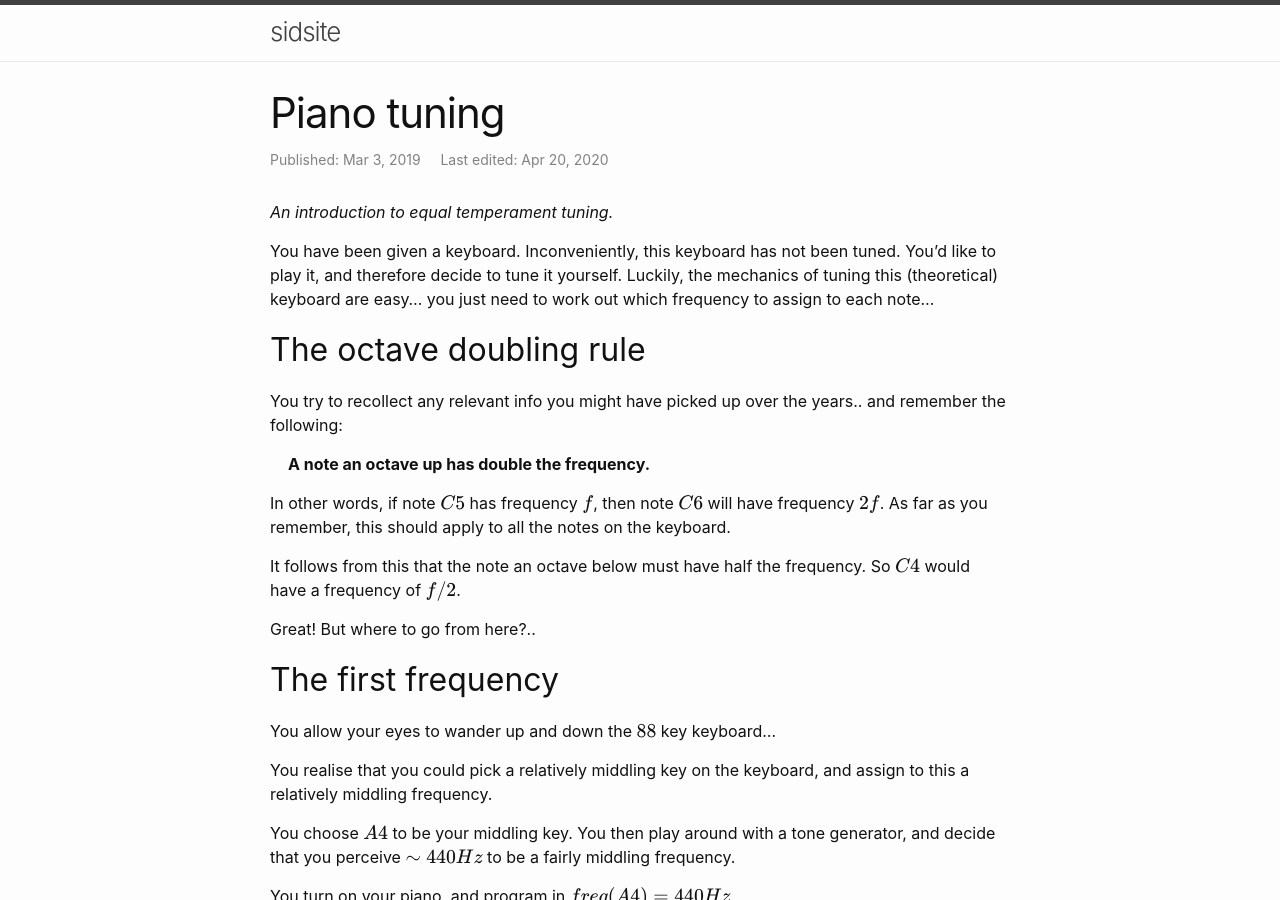
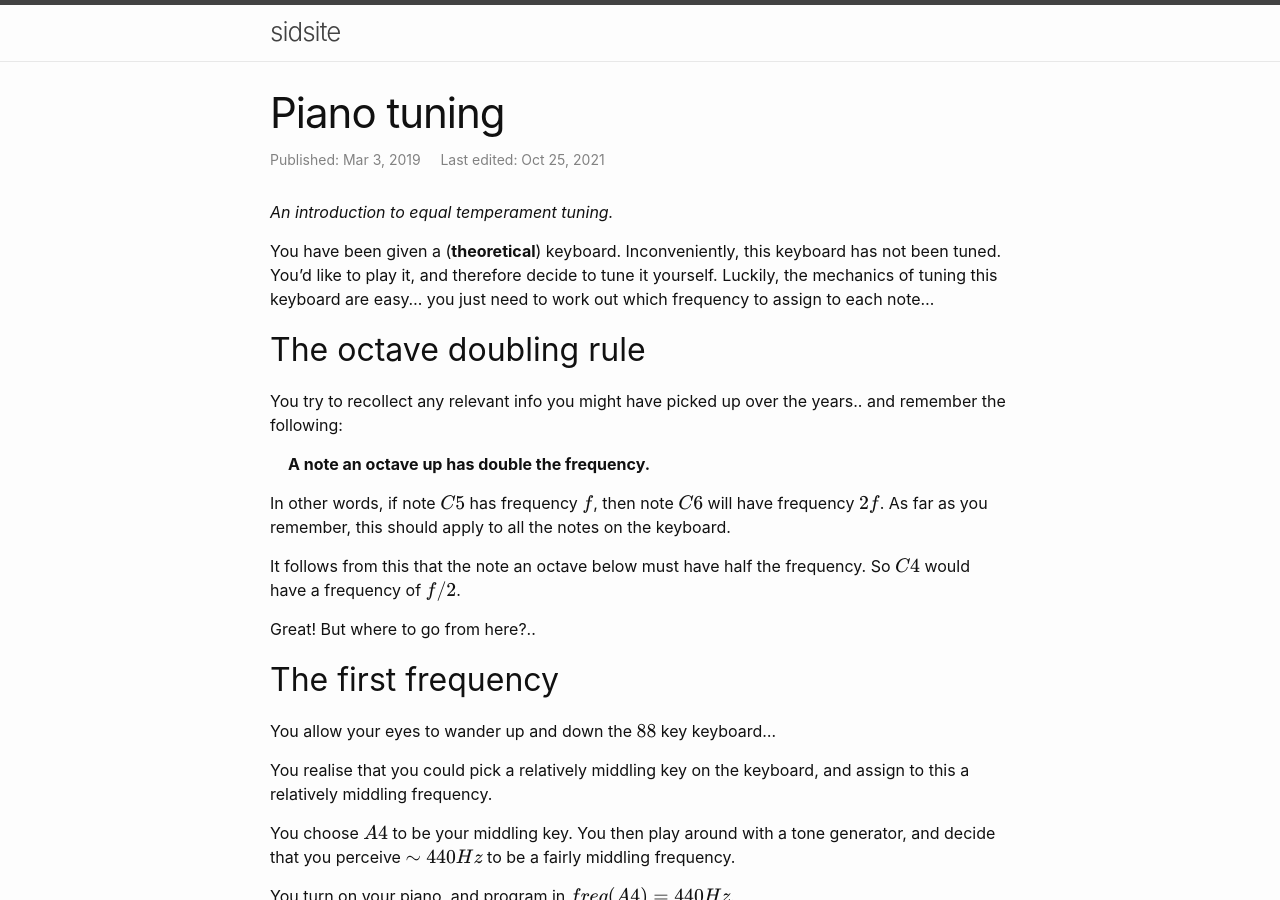
Before and after one commit to sradc/sradc.github.io, a Jekyll site: the page built from _posts/2019-03-03-piano-tuning.md, in a window 1280 px wide and 900 px high. Built offline with Jekyll 4.4.1, drawn with Linux system fonts in a browser that asks for light colours; formulas are drawn with MathJax 3; comment, search, counter and statistics services are not loaded.

```diff
--- a/_posts/2019-03-03-piano-tuning.md
+++ b/_posts/2019-03-03-piano-tuning.md
@@ -2,7 +2,7 @@
 layout: post
 title:  "Piano tuning"
 date:   2019-03-03 00:00:00 +0000
-date_edited: 2020-04-20 00:00:00 +0000
+date_edited: 2021-10-25 00:00:00 +0000
 categories: harmony music tuning music-theory
 comments: true
 ---
@@ -10,10 +10,10 @@ comments: true
 
 *An introduction to equal temperament tuning.*
 
-You have been given a keyboard.
+You have been given a (**theoretical**) keyboard.
 Inconveniently, this keyboard has not been tuned.
 You'd like to play it, and therefore decide to tune it yourself.
-Luckily, the mechanics of tuning this (theoretical) keyboard are easy...
+Luckily, the mechanics of tuning this keyboard are easy...
 you just need to work out which frequency to
 assign to each note...
 
```
